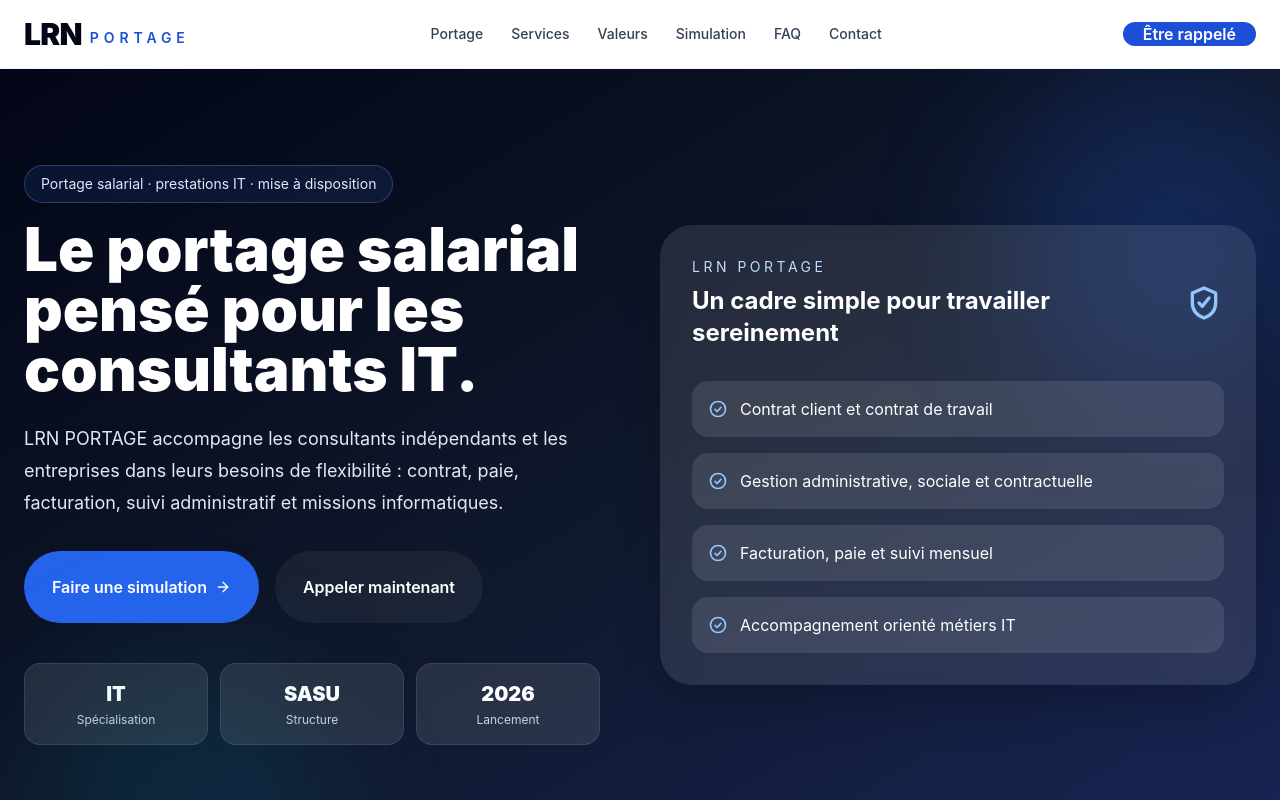
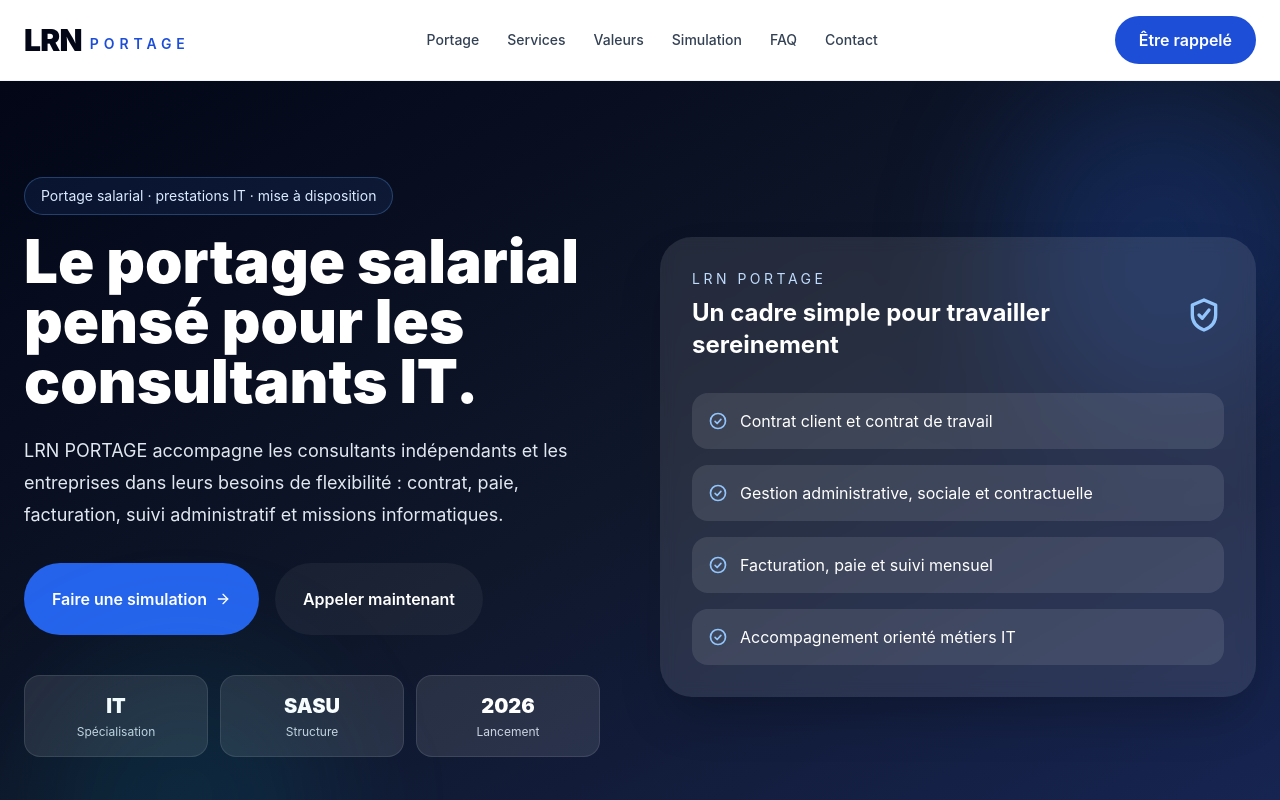
Before and after one commit to lrn78955/Lrn-Portage, a React (Vite) app: page / in a window 1280 px wide. Shown: the top 800 px of the page. Built offline with nearby package versions, Linux system fonts and the light colour scheme.

Commit message:
Add files via upload

```diff
--- a/src/App.jsx
+++ b/src/App.jsx
@@ -588,7 +588,7 @@
 }
 
 function Button({ className = "", variant = "default", children, ...props }) {
-  const base = "inline-flex items-center justify-center font-semibold transition";
+  const base = "inline-flex min-h-12 items-center justify-center rounded-full px-6 py-3 text-sm font-semibold transition md:text-base";
   const variantClass = variant === "outline" ? "" : "text-white";
   return (
     <button className={`${base} ${variantClass} ${className}`} {...props}>
```
